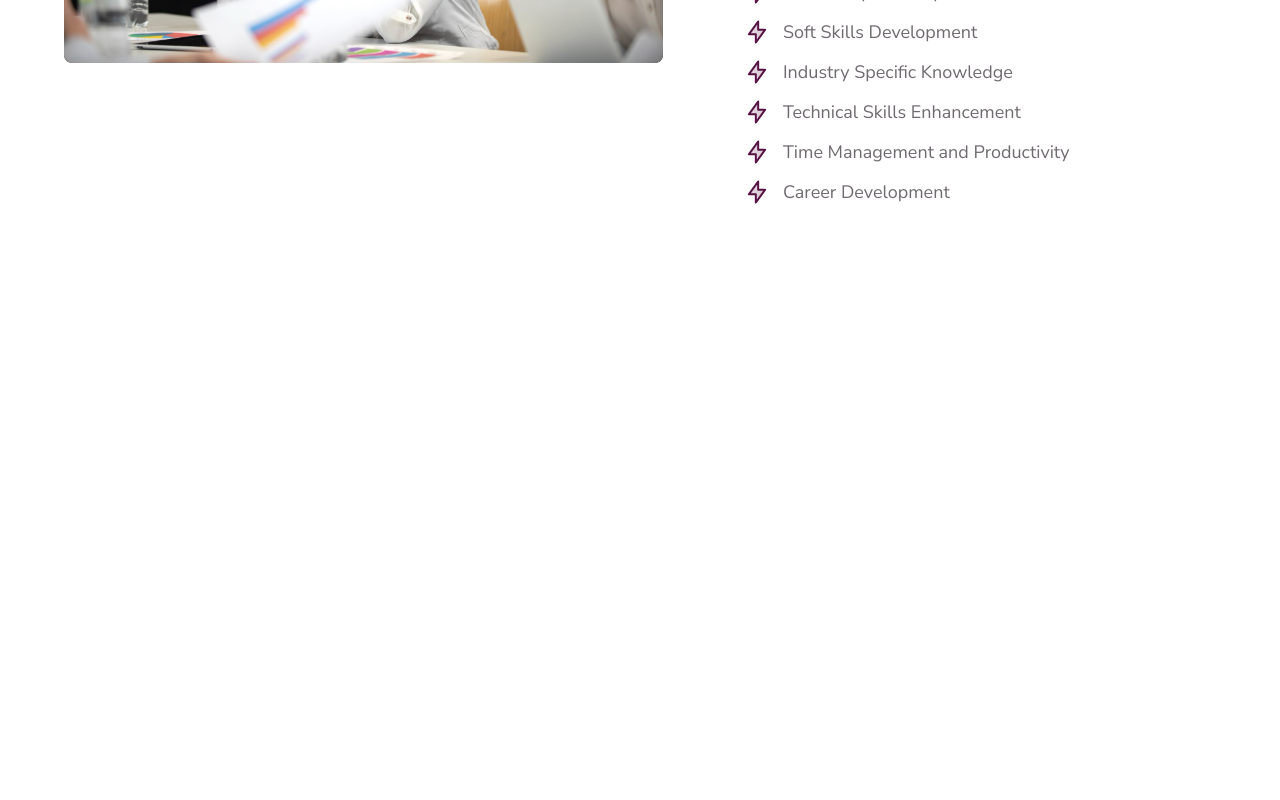
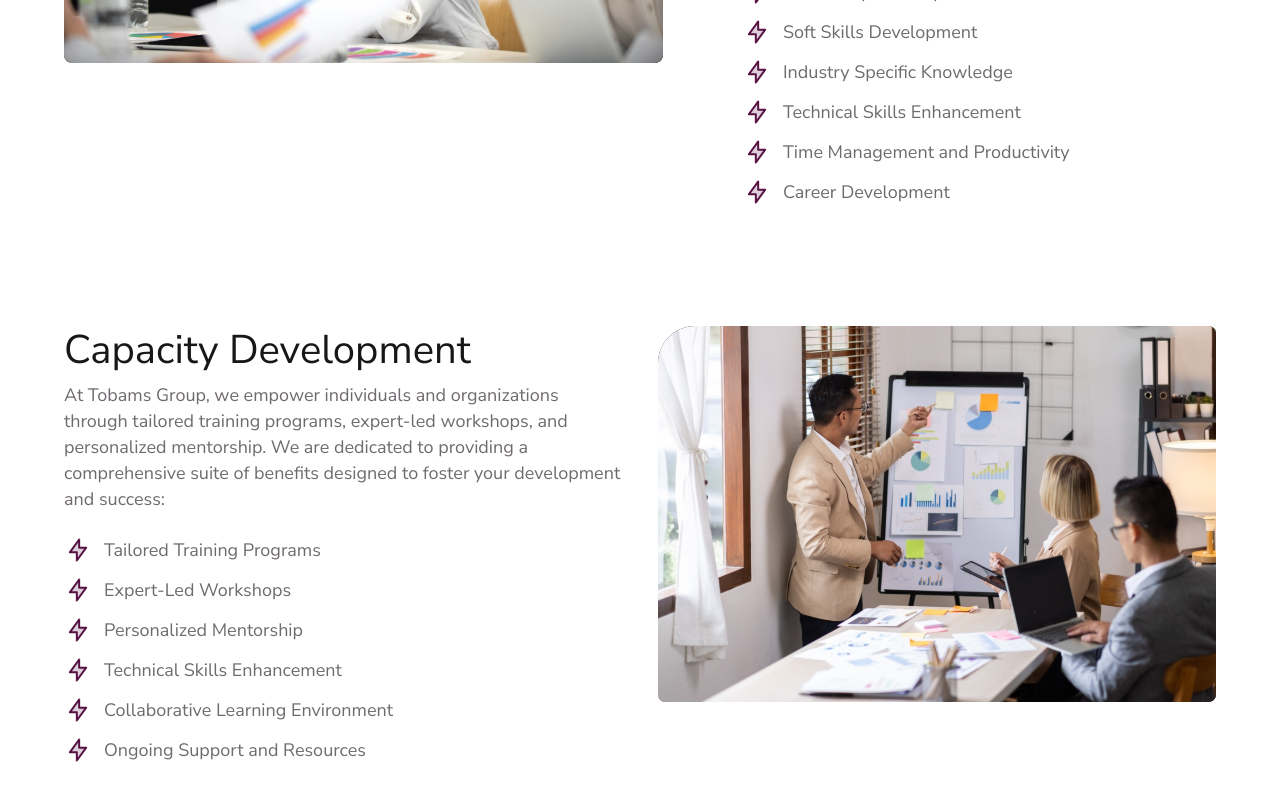
Before and after one commit to holydev001/tobams-fe, a Next.js app: page / in a window 1280 px wide. Shown: the part 2342-3142 px from the top of the page. Before the commit the page ends 2612 px from the top, so only its background shows below. Built offline with nearby package versions, Linux system fonts and the light colour scheme.

Commit message:
feat: add capacity development section

```diff
--- a/app/page.tsx
+++ b/app/page.tsx
@@ -3,6 +3,7 @@ import Hero from "@/components/Hero";
 import LearningManagement from "@/components/LearningManagement";
 import CorporateTraining from "@/components/CorporateTraining";
 import PersonalizedTraining from "@/components/PersonalizedTraining";
+import CapacityDevelopment from "@/components/CapacityDevelopment";
 
 export default function Home() {
   return (
@@ -13,6 +14,7 @@ export default function Home() {
         <LearningManagement />
         <CorporateTraining />
         <PersonalizedTraining />
+        <CapacityDevelopment />
       </main>
     </div>
   );
--- /dev/null
+++ b/components/CapacityDevelopment.tsx
@@ -0,0 +1,37 @@
+import Image from "next/image";
+
+import TrainingBenefits from "@/components/TrainingBenefits";
+
+const capacityDevelopmentBenefits = [
+  "Tailored Training Programs",
+  "Expert-Led Workshops",
+  "Personalized Mentorship",
+  "Technical Skills Enhancement",
+  "Collaborative Learning Environment",
+  "Ongoing Support and Resources",
+];
+
+export default function CapacityDevelopment() {
+  return (
+    <section aria-labelledby="capacity-development-title" className="bg-white px-5 pb-[64px] pt-[56px] lg:px-0">
+      <div className="mx-auto grid max-w-[1312px] gap-y-[48px] lg:w-[calc(100%_-_128px)] lg:grid-cols-[minmax(0,675px)_minmax(0,601px)] lg:gap-x-[35px] lg:gap-y-0">
+        <div className="lg:col-start-1 lg:row-start-1">
+          <h2 id="capacity-development-title" className="font-sans text-[32px] font-normal leading-[1.2] text-[#171717] lg:text-[40px]">
+            Capacity Development
+          </h2>
+          <p className="mt-[8px] max-w-[675px] text-[18px] leading-[1.45] text-[#6f6a6f]">
+            At Tobams Group, we empower individuals and organizations through tailored training programs, expert-led workshops, and personalized mentorship. We are dedicated to providing a comprehensive suite of benefits designed to foster your development and success:
+          </p>
+          <TrainingBenefits items={capacityDevelopmentBenefits} />
+        </div>
+        <Image
+          src="/capacity-img.svg"
+          alt="A facilitator leading a capacity development workshop"
+          width={601}
+          height={405}
+          className="h-auto w-full max-w-[601px] lg:col-start-2 lg:row-start-1 lg:w-full"
+        />
+      </div>
+    </section>
+  );
+}
```
